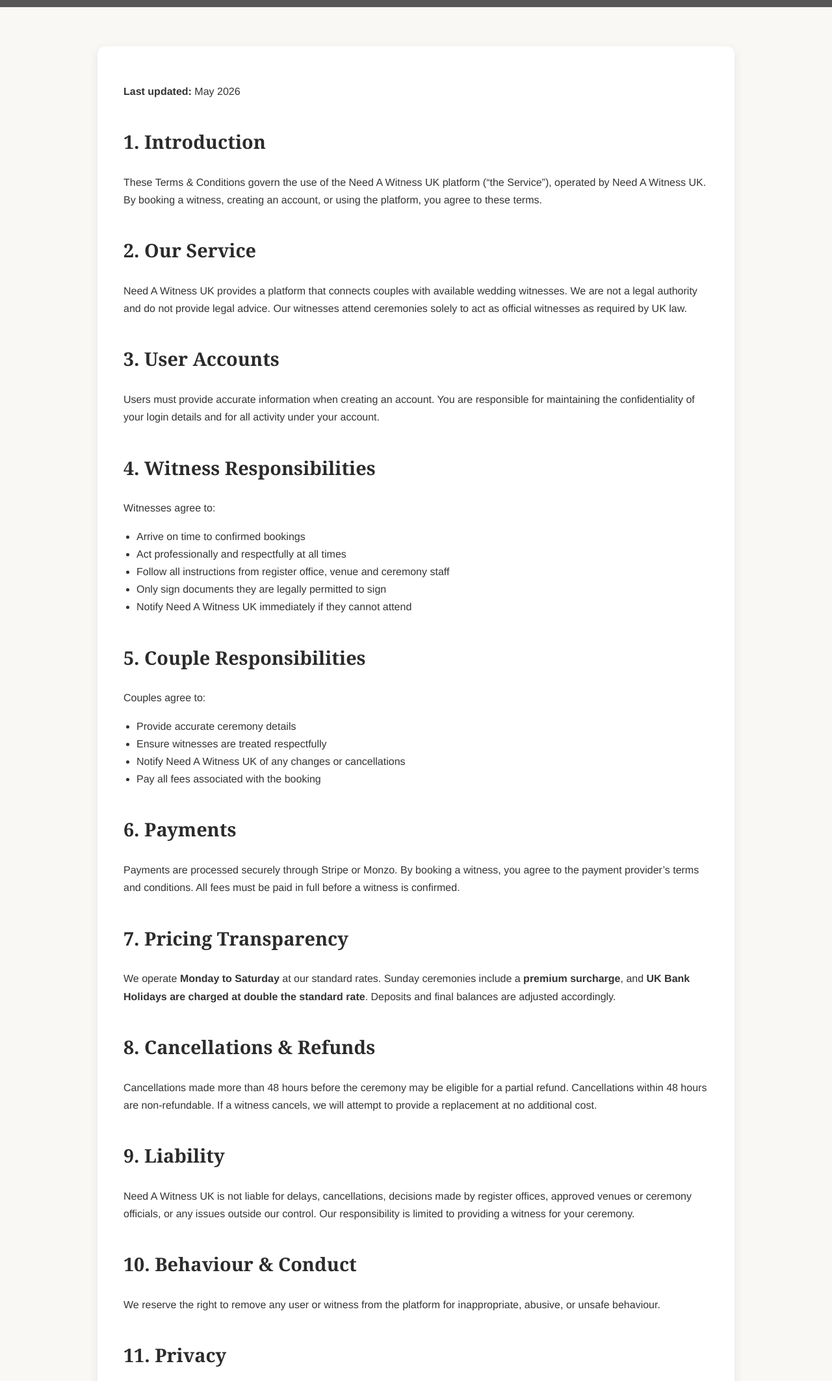
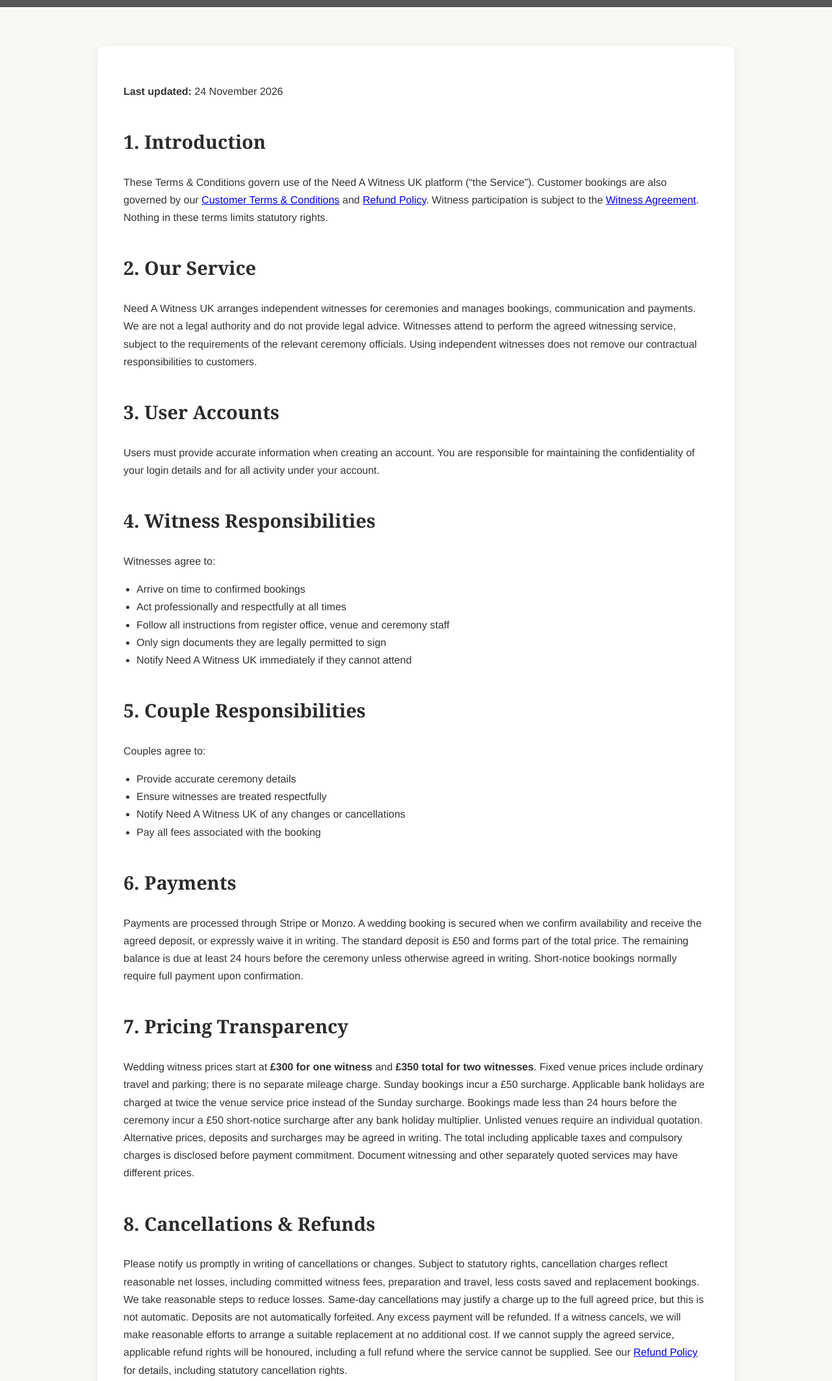
Before and after one commit to pointlessproductions2020-beep/needawitness, a plain HTML site: page terms.html in a window 1280 px wide. Shown: the part 300-2425 px from the top of the page at 65% size. Drawn offline with Linux system fonts and the light colour scheme; grey boxes are pictures that could not be loaded.

Commit message:
Revise terms and conditions for clarity and updates
Updated terms and conditions including last updated date, service descriptions, payment terms, pricing transparency, cancellation policies, liability clauses, and notification procedures for changes.

```diff
--- a/terms.html
+++ b/terms.html
@@ -122,20 +122,16 @@
 <!-- MAIN CONTENT -->
 <div class="container">
 
-    <p><strong>Last updated:</strong> May 2026</p>
+    <p><strong>Last updated:</strong> 24 November 2026</p>
 
     <h2>1. Introduction</h2>
     <p>
-        These Terms & Conditions govern the use of the Need A Witness UK platform (“the Service”),
-        operated by Need A Witness UK. By booking a witness, creating an account, or using the platform,
-        you agree to these terms.
+        These Terms &amp; Conditions govern use of the Need A Witness UK platform (“the Service”). Customer bookings are also governed by our <a href="customer-terms.html">Customer Terms &amp; Conditions</a> and <a href="refund-policy.html">Refund Policy</a>. Witness participation is subject to the <a href="witness-agreement.html">Witness Agreement</a>. Nothing in these terms limits statutory rights.
     </p>
 
     <h2>2. Our Service</h2>
     <p>
-        Need A Witness UK provides a platform that connects couples with available wedding witnesses.
-        We are not a legal authority and do not provide legal advice. Our witnesses attend ceremonies
-        solely to act as official witnesses as required by UK law.
+        Need A Witness UK arranges independent witnesses for ceremonies and manages bookings, communication and payments. We are not a legal authority and do not provide legal advice. Witnesses attend to perform the agreed witnessing service, subject to the requirements of the relevant ceremony officials. Using independent witnesses does not remove our contractual responsibilities to customers.
     </p>
 
     <h2>3. User Accounts</h2>
@@ -165,31 +161,22 @@
 
     <h2>6. Payments</h2>
     <p>
-        Payments are processed securely through Stripe or Monzo. By booking a witness, you agree to
-        the payment provider’s terms and conditions. All fees must be paid in full before a witness
-        is confirmed.
+        Payments are processed through Stripe or Monzo. A wedding booking is secured when we confirm availability and receive the agreed deposit, or expressly waive it in writing. The standard deposit is £50 and forms part of the total price. The remaining balance is due at least 24 hours before the ceremony unless otherwise agreed in writing. Short-notice bookings normally require full payment upon confirmation.
     </p>
 
     <h2>7. Pricing Transparency</h2>
     <p>
-        We operate <strong>Monday to Saturday</strong> at our standard rates.
-        Sunday ceremonies include a <strong>premium surcharge</strong>, and
-        <strong>UK Bank Holidays are charged at double the standard rate</strong>.
-        Deposits and final balances are adjusted accordingly.
+        Wedding witness prices start at <strong>£300 for one witness</strong> and <strong>£350 total for two witnesses</strong>. Fixed venue prices include ordinary travel and parking; there is no separate mileage charge. Sunday bookings incur a £50 surcharge. Applicable bank holidays are charged at twice the venue service price instead of the Sunday surcharge. Bookings made less than 24 hours before the ceremony incur a £50 short-notice surcharge after any bank holiday multiplier. Unlisted venues require an individual quotation. Alternative prices, deposits and surcharges may be agreed in writing. The total including applicable taxes and compulsory charges is disclosed before payment commitment. Document witnessing and other separately quoted services may have different prices.
     </p>
 
-    <h2>8. Cancellations & Refunds</h2>
+    <h2>8. Cancellations &amp; Refunds</h2>
     <p>
-        Cancellations made more than 48 hours before the ceremony may be eligible for a partial refund.
-        Cancellations within 48 hours are non-refundable. If a witness cancels, we will attempt to
-        provide a replacement at no additional cost.
+        Please notify us promptly in writing of cancellations or changes. Subject to statutory rights, cancellation charges reflect reasonable net losses, including committed witness fees, preparation and travel, less costs saved and replacement bookings. We take reasonable steps to reduce losses. Same-day cancellations may justify a charge up to the full agreed price, but this is not automatic. Deposits are not automatically forfeited. Any excess payment will be refunded. If a witness cancels, we will make reasonable efforts to arrange a suitable replacement at no additional cost. If we cannot supply the agreed service, applicable refund rights will be honoured, including a full refund where the service cannot be supplied. See our <a href="refund-policy.html">Refund Policy</a> for details, including statutory cancellation rights.
     </p>
 
     <h2>9. Liability</h2>
     <p>
-        Need A Witness UK is not liable for delays, cancellations, decisions made by register offices, approved venues or ceremony officials, or any
-        issues outside our control. Our responsibility is limited to providing a witness for your
-        ceremony.
+        We will provide our service with reasonable care and skill. We are not responsible for losses caused solely by matters outside our reasonable control or inaccurate information supplied by customers, except where the law provides otherwise. Nothing in these terms or our separate disclaimer excludes or restricts liability for death or personal injury caused by negligence, fraud, fraudulent misrepresentation, or any liability or consumer remedy that cannot lawfully be excluded or restricted.
     </p>
 
     <h2>10. Behaviour & Conduct</h2>
@@ -206,8 +193,7 @@
 
     <h2>12. Changes to These Terms</h2>
     <p>
-        We may update these Terms & Conditions at any time. Continued use of the platform constitutes
-        acceptance of the updated terms.
+        We may update these terms from time to time. Changes apply prospectively and do not retrospectively alter existing confirmed bookings or their agreed prices. We will notify users of material changes where appropriate. Mandatory statutory rights continue to apply.
     </p>
 
     <h2>13. Contact Us</h2>
@@ -234,6 +220,7 @@
         <div style="flex:1; min-width:200px;">
             <h3>Legal</h3>
             <a href="terms.html">Terms & Conditions</a><br>
+            <a href="customer-terms.html">Customer Terms &amp; Conditions</a><br>
             <a href="refund-policy.html">Refund Policy</a><br>
             <a href="no-show-policy.html">No‑Show Policy</a><br>
             <a href="liability-disclaimer.html">Liability Disclaimer</a><br>
```
